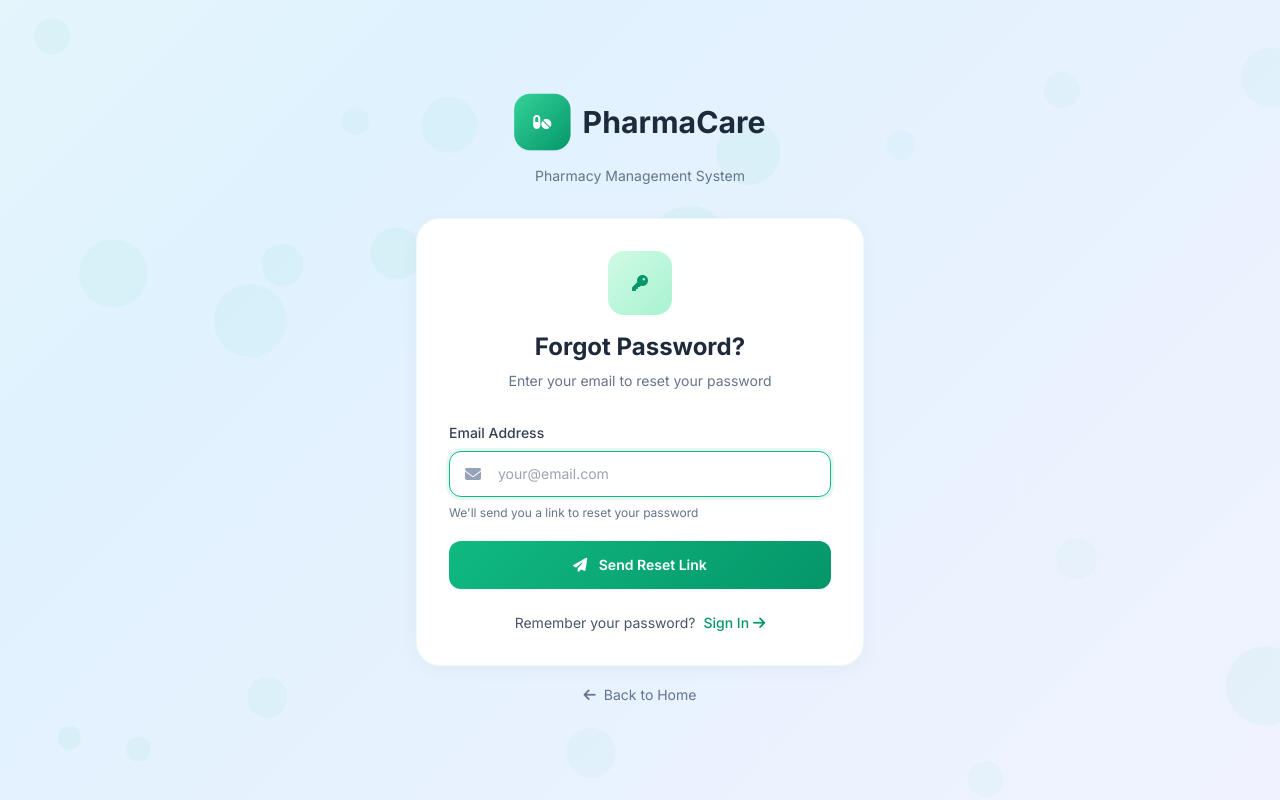
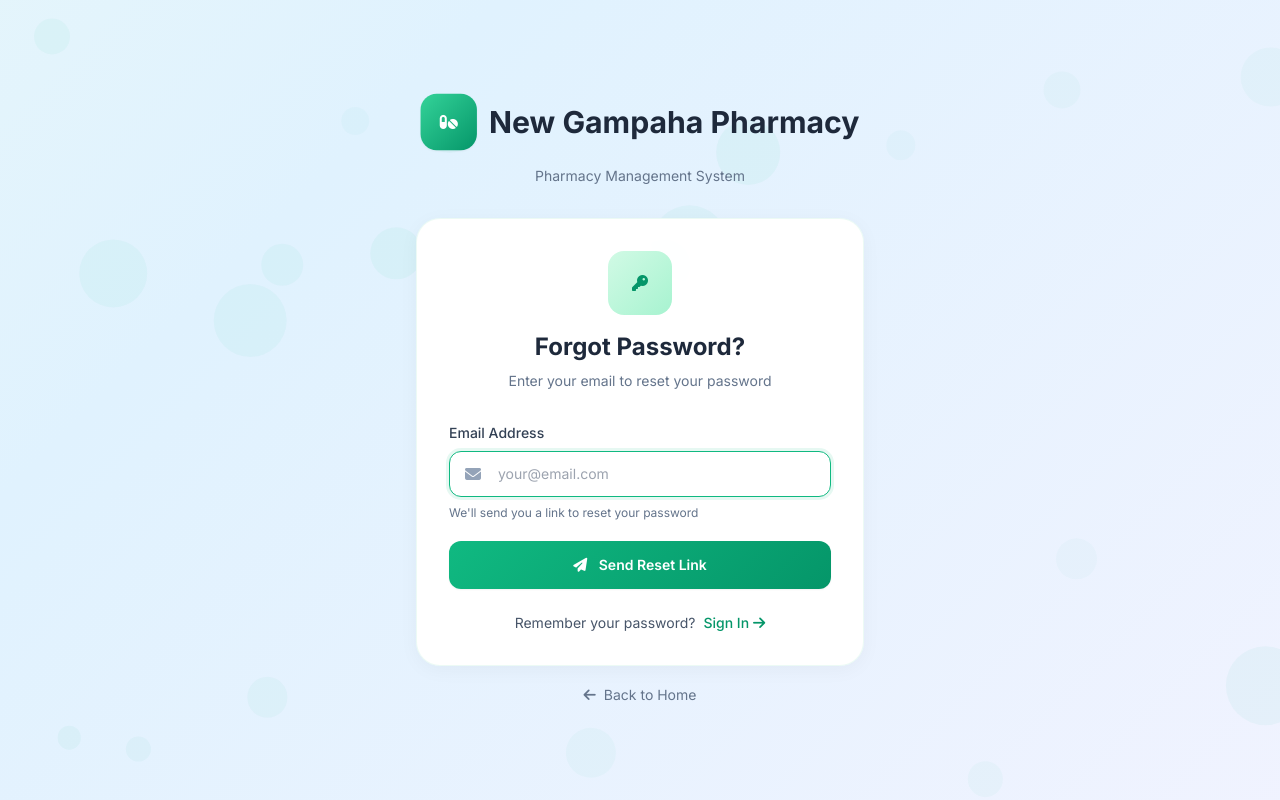
Before and after one commit to MihirangaRathnayake/pharmacy-management-system, a PHP site: page /pharmacy-management-system/admin/auth/forgot_password.php in a window 1280 px wide. Run offline with PHP 8.4, Linux system fonts and the light colour scheme; some libraries are stand-ins or nearby versions.

Commit message:
ui edited

```diff
--- a/admin/assets/css/design-system.css
+++ b/admin/assets/css/design-system.css
@@ -661,7 +661,7 @@ nav a:hover .h-9.w-9 {
   box-shadow: 0 4px 12px rgba(16, 185, 129, 0.2);
 }
 
-/* PharmaCare Brand Text */
+/* New Gampaha Pharmacy Brand Text */
 nav .font-bold.leading-tight {
   color: #0f172a !important;
 }
--- a/admin/auth/forgot_password.php
+++ b/admin/auth/forgot_password.php
@@ -239,7 +239,7 @@ if ($_POST) {
                     class="w-14 h-14 bg-gradient-to-br from-emerald-400 to-emerald-600 rounded-2xl flex items-center justify-center shadow-sm">
                     <i class="fas fa-pills text-white text-2xl"></i>
                 </div>
-                <span class="text-3xl font-bold text-slate-800">PharmaCare</span>
+                <span class="text-3xl font-bold text-slate-800">New Gampaha Pharmacy</span>
             </div>
             <p class="text-slate-500 text-sm">Pharmacy Management System</p>
         </div>
--- a/admin/auth/login.php
+++ b/admin/auth/login.php
@@ -246,7 +246,7 @@ if ($_POST) {
                     <div class="w-14 h-14 bg-gradient-to-br from-emerald-400 to-emerald-600 rounded-2xl flex items-center justify-center shadow-sm">
                         <i class="fas fa-pills text-white text-2xl"></i>
                     </div>
-                    <span class="text-3xl font-bold text-slate-800">PharmaCare</span>
+                    <span class="text-3xl font-bold text-slate-800">New Gampaha Pharmacy</span>
                 </div>
                 <p class="text-slate-500 text-sm">Pharmacy Management System</p>
             </div>
--- a/admin/auth/register.php
+++ b/admin/auth/register.php
@@ -155,7 +155,7 @@ if ($_POST) {
                 <div class="w-14 h-14 bg-gradient-to-br from-purple-400 to-emerald-500 rounded-2xl flex items-center justify-center shadow-sm">
                     <i class="fas fa-pills text-white text-2xl"></i>
                 </div>
-                <span class="text-3xl font-bold text-slate-800">PharmaCare</span>
+                <span class="text-3xl font-bold text-slate-800">New Gampaha Pharmacy</span>
             </div>
             <p class="text-slate-500 text-sm">Create Admin Account</p>
         </div>
--- a/admin/auth/reset_password.php
+++ b/admin/auth/reset_password.php
@@ -240,7 +240,7 @@ if ($_POST && $validToken) {
                 <div class="w-14 h-14 bg-gradient-to-br from-emerald-400 to-emerald-600 rounded-2xl flex items-center justify-center shadow-sm">
                     <i class="fas fa-pills text-white text-2xl"></i>
                 </div>
-                <span class="text-3xl font-bold text-slate-800">PharmaCare</span>
+                <span class="text-3xl font-bold text-slate-800">New Gampaha Pharmacy</span>
             </div>
             <p class="text-slate-500 text-sm">Pharmacy Management System</p>
         </div>
--- a/admin/auth/verify_code.php
+++ b/admin/auth/verify_code.php
@@ -272,7 +272,7 @@ if (isset($_POST['resend'])) {
                 <div class="w-14 h-14 bg-gradient-to-br from-emerald-400 to-emerald-600 rounded-2xl flex items-center justify-center shadow-sm">
                     <i class="fas fa-pills text-white text-2xl"></i>
                 </div>
-                <span class="text-3xl font-bold text-slate-800">PharmaCare</span>
+                <span class="text-3xl font-bold text-slate-800">New Gampaha Pharmacy</span>
             </div>
             <p class="text-slate-500 text-sm">Pharmacy Management System</p>
         </div>
--- a/admin/includes/email_helper.php
+++ b/admin/includes/email_helper.php
@@ -23,7 +23,7 @@ function getEmailConfig()
         'smtp_username' => getenv('SMTP_USERNAME') ?: '',
         'smtp_password' => getenv('SMTP_PASSWORD') ?: '',
         'from_email' => getenv('MAIL_FROM_EMAIL') ?: 'noreply@pharmacare.com',
-        'from_name' => getenv('MAIL_FROM_NAME') ?: 'PharmaCare',
+        'from_name' => getenv('MAIL_FROM_NAME') ?: 'New Gampaha Pharmacy',
     ];
 }
 
@@ -120,7 +120,7 @@ function sendEmail($to, $subject, $message, $fromName = null, $fromEmail = null)
  */
 function sendPasswordResetCode($to, $name, $code)
 {
-    $subject = "Password Reset Code - PharmaCare";
+    $subject = "Password Reset Code - New Gampaha Pharmacy";
 
     $message = "
     <!DOCTYPE html>
@@ -196,7 +196,7 @@ function sendPasswordResetCode($to, $name, $code)
             </div>
             <div class='content'>
                 <h2>Hello " . htmlspecialchars($name) . ",</h2>
-                <p>We received a request to reset your password for your PharmaCare account.</p>
+                <p>We received a request to reset your password for your New Gampaha Pharmacy account.</p>
                 <p>Please use the following verification code to complete your password reset:</p>
 
                 <div class='code-box'>
@@ -217,7 +217,7 @@ function sendPasswordResetCode($to, $name, $code)
                 </p>
             </div>
             <div class='footer'>
-                <p>© " . date('Y') . " PharmaCare Pharmacy Management System</p>
+                <p>© " . date('Y') . " New Gampaha Pharmacy Management System</p>
                 <p>This is an automated email. Please do not reply.</p>
             </div>
         </div>
@@ -238,7 +238,7 @@ function sendPasswordResetCode($to, $name, $code)
  */
 function sendPasswordResetLink($to, $name, $resetLink)
 {
-    $subject = "Password Reset Link - PharmaCare";
+    $subject = "Password Reset Link - New Gampaha Pharmacy";
 
     $message = "
     <!DOCTYPE html>
@@ -313,7 +313,7 @@ function sendPasswordResetLink($to, $name, $resetLink)
             </div>
             <div class='content'>
                 <h2>Hello " . htmlspecialchars($name) . ",</h2>
-                <p>We received a request to reset your password for your PharmaCare account.</p>
+                <p>We received a request to reset your password for your New Gampaha Pharmacy account.</p>
                 <p>Click the button below to reset your password:</p>
 
                 <div style='text-align: center; margin: 30px 0;'>
@@ -335,7 +335,7 @@ function sendPasswordResetLink($to, $name, $resetLink)
                 </p>
             </div>
             <div class='footer'>
-                <p>© " . date('Y') . " PharmaCare Pharmacy Management System</p>
+                <p>© " . date('Y') . " New Gampaha Pharmacy Management System</p>
                 <p>This is an automated email. Please do not reply.</p>
             </div>
         </div>
@@ -355,13 +355,13 @@ function sendPasswordResetLink($to, $name, $resetLink)
  */
 function testEmailConfiguration($to)
 {
-    $subject = "Test Email - PharmaCare";
+    $subject = "Test Email - New Gampaha Pharmacy";
     $message = "
     <!DOCTYPE html>
     <html>
     <body style='font-family: Arial, sans-serif; padding: 20px;'>
         <h2 style='color: #10b981;'>Email Configuration Test</h2>
-        <p>This is a test email from your PharmaCare Pharmacy Management System.</p>
+        <p>This is a test email from your New Gampaha Pharmacy Management System.</p>
         <p>If you received this email, your email configuration is working correctly!</p>
         <p><strong>Time:</strong> " . date('Y-m-d H:i:s') . "</p>
     </body>
--- a/admin/includes/footer.php
+++ b/admin/includes/footer.php
@@ -1,7 +1,7 @@
     </main>
     <footer class="mt-10 border-t border-slate-200/70 bg-white/70">
       <div class="pc-container py-6 text-sm text-slate-500 flex flex-col md:flex-row md:items-center md:justify-between gap-3">
-        <p>&copy; <?php echo date('Y'); ?> PharmaCare. Premium Pharmacy Operations Suite.</p>
+        <p>&copy; <?php echo date('Y'); ?> New Gampaha Pharmacy. Premium Pharmacy Operations Suite.</p>
         <div class="flex items-center gap-4">
           <a href="<?php echo url('index.php'); ?>" class="hover:text-emerald-600">Dashboard</a>
           <a href="<?php echo moduleUrl('reports'); ?>" class="hover:text-emerald-600">Reports</a>
--- a/admin/includes/header.php
+++ b/admin/includes/header.php
@@ -11,7 +11,7 @@ if (!isset($user)) {
 <!DOCTYPE html>
 <html lang="en" data-theme="<?php echo function_exists('getThemeClass') ? getThemeClass() : 'light'; ?>">
 <head>
-    <title><?php echo isset($page_title) ? htmlspecialchars($page_title) . ' - ' : ''; ?>PharmaCare</title>
+    <title><?php echo isset($page_title) ? htmlspecialchars($page_title) . ' - ' : ''; ?>New Gampaha Pharmacy</title>
     <?php include __DIR__ . '/head.php'; ?>
 </head>
 <body class="pc-shell">
--- a/admin/index.php
+++ b/admin/index.php
@@ -274,7 +274,7 @@ try {
             box-shadow: 0 4px 12px rgba(16, 185, 129, 0.2);
         }
 
-        /* PharmaCare Brand Text */
+        /* New Gampaha Pharmacy Brand Text */
         nav .font-bold.leading-tight {
             color: #0f172a !important;
         }
--- a/admin/reset_admin.php
+++ b/admin/reset_admin.php
@@ -50,7 +50,7 @@ if ($pdo) {
             <div class="text-center mb-8">
                 <div class="inline-flex items-center space-x-2 mb-4">
                     <i class="fas fa-pills text-red-600 text-4xl"></i>
-                    <span class="text-3xl font-bold text-gray-800">PharmaCare</span>
+                    <span class="text-3xl font-bold text-gray-800">New Gampaha Pharmacy</span>
                 </div>
                 <p class="text-gray-600">Reset Admin Credentials</p>
             </div>
--- a/config.php
+++ b/config.php
@@ -38,5 +38,5 @@ define('DB_USER', getenv('DB_USER') ?: 'root');
 define('DB_PASS', getenv('DB_PASS') ?: '');
 
 // Application Settings
-define('APP_NAME', 'PharmaCare');
+define('APP_NAME', 'New Gampaha Pharmacy');
 define('APP_VERSION', '1.0.0');
--- a/config/config.php
+++ b/config/config.php
@@ -41,7 +41,7 @@ define('DB_USER', getenv('DB_USER') ?: 'root');
 define('DB_PASS', getenv('DB_PASS') ?: '');
 
 // Application settings
-define('APP_NAME', 'PharmaCare');
+define('APP_NAME', 'New Gampaha Pharmacy');
 define('APP_VERSION', '1.0.0');
 define('APP_URL', 'http://localhost/pharmacy-management-system');
 
@@ -71,7 +71,7 @@ define('SMTP_PORT', getenv('SMTP_PORT') ?: 587);
 define('SMTP_USERNAME', getenv('SMTP_USERNAME') ?: '');
 define('SMTP_PASSWORD', getenv('SMTP_PASSWORD') ?: '');
 define('MAIL_FROM_EMAIL', getenv('MAIL_FROM_EMAIL') ?: 'noreply@pharmacare.com');
-define('MAIL_FROM_NAME', getenv('MAIL_FROM_NAME') ?: 'PharmaCare');
+define('MAIL_FROM_NAME', getenv('MAIL_FROM_NAME') ?: 'New Gampaha Pharmacy');
 
 // Timezone
 date_default_timezone_set('Asia/Kolkata');
--- a/database/migrations/config/config.php
+++ b/database/migrations/config/config.php
@@ -41,7 +41,7 @@ define('DB_USER', getenv('DB_USER') ?: 'root');
 define('DB_PASS', getenv('DB_PASS') ?: '');
 
 // Application settings
-define('APP_NAME', 'PharmaCare');
+define('APP_NAME', 'New Gampaha Pharmacy');
 define('APP_VERSION', '1.0.0');
 define('APP_URL', 'http://localhost/pharmacy-management-system');
 
@@ -71,7 +71,7 @@ define('SMTP_PORT', getenv('SMTP_PORT') ?: 587);
 define('SMTP_USERNAME', getenv('SMTP_USERNAME') ?: '');
 define('SMTP_PASSWORD', getenv('SMTP_PASSWORD') ?: '');
 define('MAIL_FROM_EMAIL', getenv('MAIL_FROM_EMAIL') ?: 'noreply@pharmacare.com');
-define('MAIL_FROM_NAME', getenv('MAIL_FROM_NAME') ?: 'PharmaCare');
+define('MAIL_FROM_NAME', getenv('MAIL_FROM_NAME') ?: 'New Gampaha Pharmacy');
 
 // Timezone
 date_default_timezone_set('Asia/Kolkata');
--- a/database/schema.sql
+++ b/database/schema.sql
@@ -264,7 +264,7 @@ INSERT INTO medicines (name, generic_name, category_id, supplier_id, batch_numbe
 
 -- Insert default settings
 INSERT INTO settings (setting_key, setting_value, description) VALUES
-('pharmacy_name', 'PharmaCare', 'Name of the pharmacy'),
+('pharmacy_name', 'New Gampaha Pharmacy', 'Name of the pharmacy'),
 ('pharmacy_address', '123 Main Street, City, State 12345', 'Pharmacy address'),
 ('pharmacy_phone', '+1234567890', 'Pharmacy contact number'),
 ('pharmacy_email', 'info@pharmacare.com', 'Pharmacy email address'),
```
Also changed, not shown: EMAIL_SETUP.md (+2 -2 lines), PASSWORD_RESET_IMPLEMENTATION.md (+3 -3 lines), admin/modules/sales/invoice.php (+4 -4 lines).
